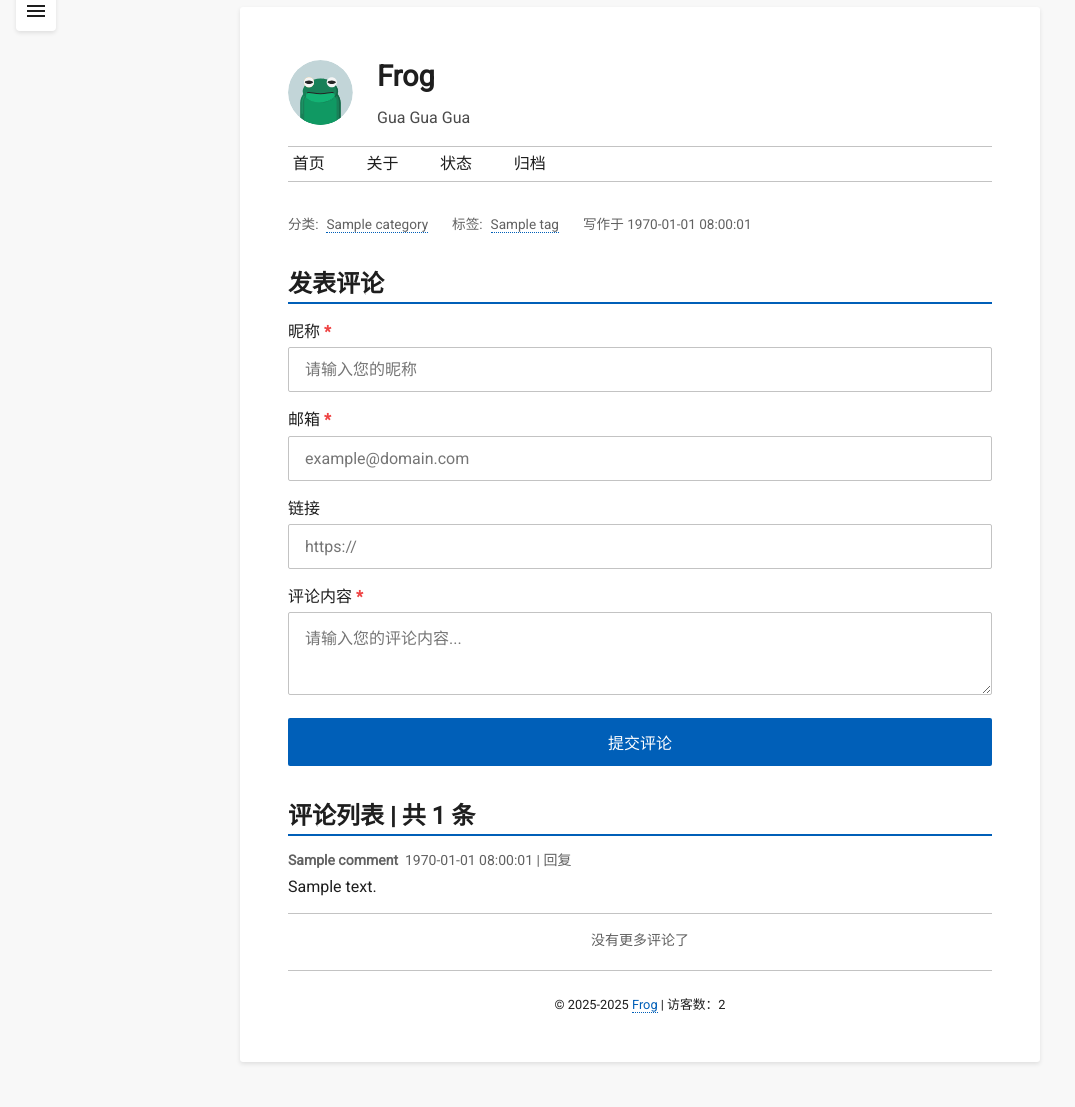
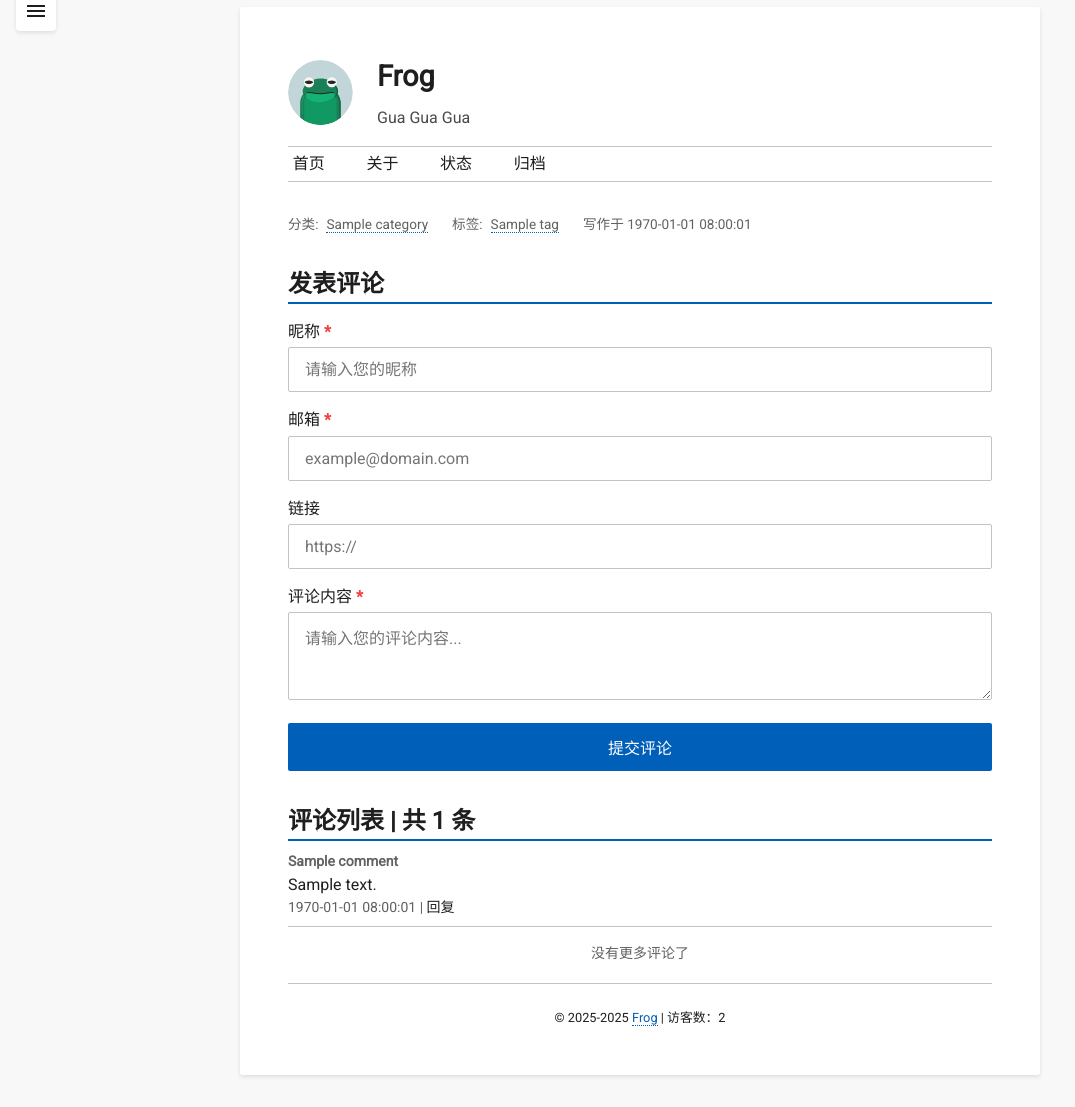
Before and after one commit to GitZhiQing/Frog, a Flask app: a page that uses app/templates/comment.html in a window 1280 px wide. Shown: the part 25-1132 px from the top of the page, without its empty margins (0-1075 px from the left). Before the commit the page ends 1089 px from the top, so only its background shows below. Run offline with Flask 3, Linux system fonts and the light colour scheme; tables that the repository leaves empty hold one stand-in row (values such as "Sample post"); some libraries are stand-ins or nearby versions.

Commit message:
chore: 优化评论列表样式

```diff
--- a/app/static/css/main.css
+++ b/app/static/css/main.css
@@ -373,7 +373,7 @@ input:checked+.slider:before {
 
 .textarea {
     resize: vertical;
-    min-height: 5rem;
+    min-height: 5.5rem;
 }
 
 /* 错误状态 */
@@ -419,57 +419,53 @@ input:checked+.slider:before {
     background: var(--color-secondary);
 }
 
-/* 响应式优化 */
-@media (max-width: 640px) {
-    .comment-form {
-        padding: 1.5rem;
-        margin: 1rem;
-    }
-
-    .form-input {
-        padding: 0.65rem 2rem 0.65rem 1rem;
-    }
-}
-
 /*** 评论列表 ***/
 .comment-list-title {
     margin-bottom: 0;
 }
 
 .comment {
-    padding: 0.875rem 0;
+    padding: 0.5rem 0;
     border-bottom: 1px solid var(--color-border);
 }
 
-.comment .meta {
+.comment a {
+    border: none;
+}
+
+.comment .comment-header .name {
+    font-size: 0.875rem;
+    font-weight: 600;
+    color: var(--color-text-secondary);
+}
+
+.comment .comment-header .name:hover {
+    color: var(--color-primary);
+}
+
+.comment .reply-to a {
+    color: var(--color-primary);
+}
+
+.comment .comment-header .reply-to a:hover {
+    border-bottom: 1px solid var(--color-primary);
+}
+
+.comment .comment-meta {
     font-size: 0.875em;
     color: var(--color-text-secondary);
 }
 
-.comment .meta a {
-    border: none;
-    color: var(--color-text-secondary);
+.comment .comment-meta a {
+    color: var(--color-text);
 }
 
-.comment .meta a:hover {
+.comment .comment-meta a:hover {
     color: var(--color-primary);
-}
-
-.comment .meta .name {
-    font-weight: 600;
-}
-
-.comment .meta .reply-to a {
-    color: var(--color-primary);
-}
-
-.comment .meta .reply-to a:hover {
-    border-bottom: 1px solid var(--color-primary);
 }
 
 .comment .content {
     color: var(--color-text);
-    padding: 0.25rem 0 0 0;
 }
 
 .comment .quote {
--- a/app/templates/comment.html
+++ b/app/templates/comment.html
@@ -54,7 +54,7 @@
       <div class="input-wrapper">
         {{
           form.content(class="form-input textarea" + (" error-field" if form.content.errors else ""),
-          rows="3", placeholder="请输入您的评论内容...")
+          rows="2", placeholder="请输入您的评论内容...")
         }}
       </div>
       {% for error in form.content.errors %}
@@ -73,26 +73,23 @@
   <h3 class="comment-list-title">评论列表 | 共 {{ comments | length }} 条</h3>
   {% for comment in comments %}
     <div class="comment" id="comment-{{ comment.cid }}">
-      <div class="meta">
+      <div class="comment-header">
         <a class="name" href="{{ comment.link }}" target="_blank"
           >{{ comment.name }}</a
         >
+      </div>
+      <div class="content">
         {% if comment.parent %}
           {# 被回复的原始作者 #}
-          回复
-          <span class="reply-to">
-            <a href="#comment-{{ comment.parent.cid }}"
-              >@{{ comment.parent.name }}</a
-            >
+          <span class="reply"
+            >回复<span class="reply-to">
+              <a href="#comment-{{ comment.parent.cid }}"
+                >@{{ comment.parent.name }}</a
+              >:
+            </span>
           </span>
-        {% endif %}
-        &nbsp;<time>{{ comment.created_at | ts2date }}</time>&nbsp;|&nbsp;<a
-          href="#comment-form"
-          onclick="setReply({{ comment.cid }}, '{{ comment.name }}')"
-          >回复</a
-        >
+        {% endif %}{{ comment.content }}
       </div>
-      <div class="content">{{ comment.content }}</div>
 
       {% if comment.parent %}
         {# 被回复的原始评论 #}
@@ -100,6 +97,13 @@
           <blockquote>{{ comment.parent.content|truncate(50) }}</blockquote>
         </div>
       {% endif %}
+      <div class="comment-meta">
+        <time>{{ comment.created_at | ts2date }}</time>&nbsp;|&nbsp;<a
+          href="#comment-form"
+          onclick="setReply({{ comment.cid }}, '{{ comment.name }}')"
+          >回复</a
+        >
+      </div>
     </div>
   {% endfor %}
   <p class="comment-end">没有更多评论了</p>
```
